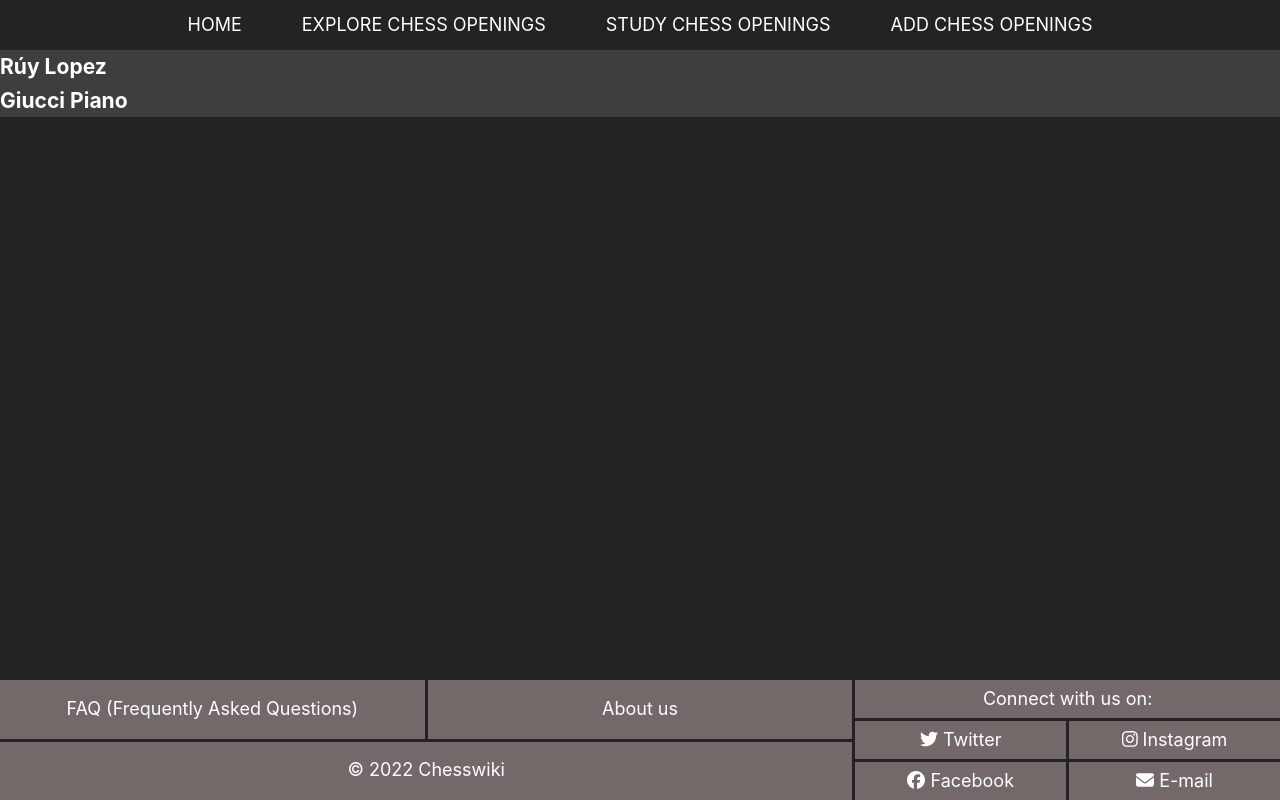
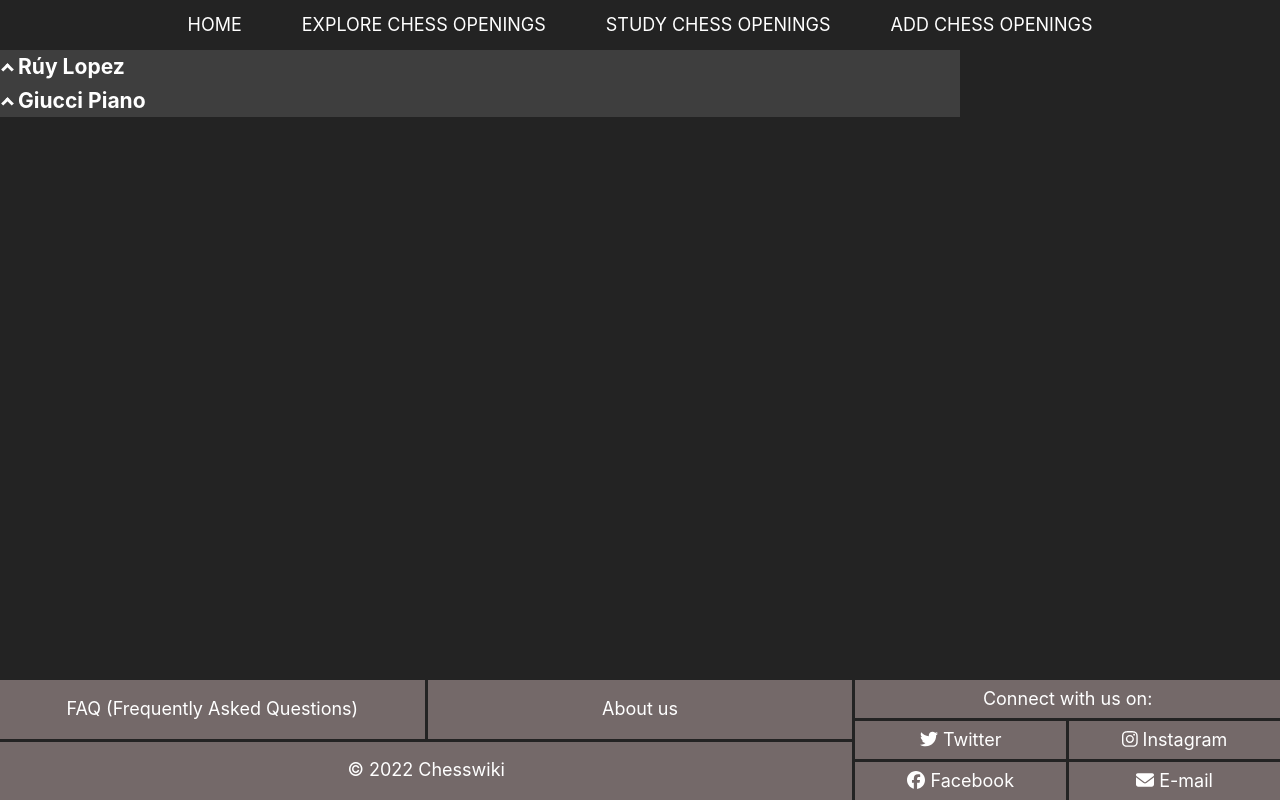
Before and after one commit to Lode2/nextjs-chesswiki, a Next.js app: page /test-routes/testList in a window 1280 px wide. Built offline with nearby package versions, Linux system fonts and the light colour scheme.

Commit message:
Finished the collapsible animated list (multi-level accordion menu).

```diff
--- a/components/CollapsibleList.js
+++ b/components/CollapsibleList.js
@@ -2,44 +2,9 @@ import styles from '../styles/collapseList.module.css'
 
 // also called: multi-level accordion menu
 export default function CollapsibleList(props) {
-  const list = [
-    {
-      name: 'Rúy Lopez', type: 'parent', children: [
-        { name: 'mainline', type: 'child' },
-        { name: 'sideline', type: 'child' },
-        { name: 'sideline', type: 'child' },
-        { name: 'sideline', type: 'child' },
-        { name: 'sideline', type: 'child' },
-      ]
-    },
-    {
-      name: 'Giucci Piano', type: 'parent', children: [
-        { name: 'mainline', type: 'child' },
-        {
-          name: 'second mainline', type: 'parent', children: [
-            { name: 'sideline 1', type: 'child' },
-            { name: 'sideline 2', type: 'child' },
-            {
-              name: 'sideline 3', type: 'parent', children: [
-                { name: 'sideline 1', type: 'child' },
-                { name: 'sideline 2', type: 'child' },
-              ]
-            },
-            { name: 'sideline 4', type: 'child' },
-          ]
-        },
-        { name: 'sideline 1', type: 'child' },
-        { name: 'sideline 2', type: 'child' },
-        { name: 'sideline 3', type: 'child' },
-        { name: 'sideline 4', type: 'child' },
-      ]
-    }
-  ]
-
   return (
     <>
-      {renderParent(list[0])}
-      {renderParent(list[1])}
+      {props.list.map((item) => { return renderParent(item) })}
     </>
   )
 }
@@ -54,8 +19,11 @@ function renderParent(parent) {
     }
   })
   return (
-    <div key={'collapsible list parent' + parent.name}>
-      <div className={styles.parentWrapper} onClick={toggleChildren}><h3 style={{ margin: '0', padding: '0' }}>{parent.name}</h3></div>
+    <div key={'collapsible list parent' + parent.name} style={{ width: '75%' }}>
+      <li className={styles.parentWrapper} onClick={toggleChildren}>
+        <div><i className={styles.arrow}></i></div>
+        <h3 style={{ padding: '0' }}>{parent.name}</h3>
+      </li>
       <div className={styles.childrenWrapper}><ul style={{ margin: '0' }}>{renderedChildren}</ul></div>
     </div>
   )
@@ -66,6 +34,16 @@ function toggleChildren(e) {
   const parentElement = e.currentTarget
   const childrenWrapper = parentElement.nextElementSibling
 
+  // toggling between styles when the parent element is clicked
+  if (parentElement.style.backgroundColor === 'rgb(34, 34, 34)') {
+    parentElement.style.backgroundColor = 'rgb(62, 62, 62)'
+    parentElement.querySelector('.' + styles.arrow).style.transform = 'rotate(-135deg)'
+  } else {
+    parentElement.style.backgroundColor = 'rgb(34, 34, 34)'
+    parentElement.querySelector('.' + styles.arrow).style.transform = 'rotate(45deg)'
+  }
+
+  // calculating the new height of all the parents after a list has been opened
   if (!childrenWrapper.style.height || childrenWrapper.style.height == '0px') { // opening a wrapper
     const addHeight = Array.prototype.reduce.call(childrenWrapper.childNodes, function (p, c) {
       return p + (c.offsetHeight || 0);
--- a/pages/test-routes/testList.js
+++ b/pages/test-routes/testList.js
@@ -1,9 +1,43 @@
 import CollapsibleList from '../../components/CollapsibleList'
 
 export default function testList() {
+    const list = [
+        {
+            name: 'Rúy Lopez', type: 'parent', children: [
+                { name: 'mainline', type: 'child' },
+                { name: 'sideline', type: 'child' },
+                { name: 'sideline', type: 'child' },
+                { name: 'sideline', type: 'child' },
+                { name: 'sideline', type: 'child' },
+            ]
+        },
+        {
+            name: 'Giucci Piano', type: 'parent', children: [
+                { name: 'mainline', type: 'child' },
+                {
+                    name: 'second mainline', type: 'parent', children: [
+                        { name: 'sideline 1', type: 'child' },
+                        { name: 'sideline 2', type: 'child' },
+                        {
+                            name: 'sideline 3', type: 'parent', children: [
+                                { name: 'sideline 1', type: 'child' },
+                                { name: 'sideline 2', type: 'child' },
+                            ]
+                        },
+                        { name: 'sideline 4', type: 'child' },
+                    ]
+                },
+                { name: 'sideline 1', type: 'child' },
+                { name: 'sideline 2', type: 'child' },
+                { name: 'sideline 3', type: 'child' },
+                { name: 'sideline 4', type: 'child' },
+            ]
+        }
+    ]
+
     return (
         <div>
-            <CollapsibleList />
+            <CollapsibleList list={list} />
         </div>
     )
 }
--- a/styles/collapseList.module.css
+++ b/styles/collapseList.module.css
@@ -3,16 +3,32 @@
     background-color: rgb(62, 62, 62);
     cursor: pointer;
     width: auto;
-    /* border: 2px blue solid; */
     -webkit-user-select: none;
     -moz-user-select: none;
     -ms-user-select: none;
     user-select: none;
 }
 
-.parentWrapper:hover,
-.parentWrapper:active {
-    background-color: black;
+.parentWrapper h3,
+.parentWrapper div {
+    width: fit-content;
+    display: inline;
+    margin: 3px;
+}
+
+.arrow {
+    border: solid white;
+    border-width: 0 3px 3px 0;
+    display: inline-block;
+    padding: 3px;
+    transform: rotate(-135deg);
+    -webkit-transform: rotate(-135deg);
+    transition: transform 0.1s ease;
+}
+
+.parentWrapper:hover {
+    /* !important used because the hover needs to overrule the style set by javascript  */
+    background-color: rgb(34, 34, 34) !important;
 }
 
 .childrenWrapper {
@@ -22,9 +38,33 @@
     border-top: 0;
     overflow: hidden;
     width: auto;
+    position: relative;
+    padding-left: 0.75rem;
+}
+
+/* the vertical line  */
+.childrenWrapper:before {
+    content: "";
+    width: 10px;
+    display: block;
+    border-left: 2px solid black;
+    top: 0.9rem;
+    bottom: 0.75rem;
+    position: absolute;
 }
 
 .childrenWrapper ul {
     list-style-type: none;
     padding: 0 0 0 10px;
 }
+
+/* horizontal lines pointing towards every li */
+.childrenWrapper ul li:before {
+    content: "";
+    display: block;
+    border-top: 2px solid black;
+    left: .75rem;
+    width: 0.4rem;
+    position: absolute;
+    transform: translateY(15px);
+}
```
Also changed, not shown: TODO.txt.
